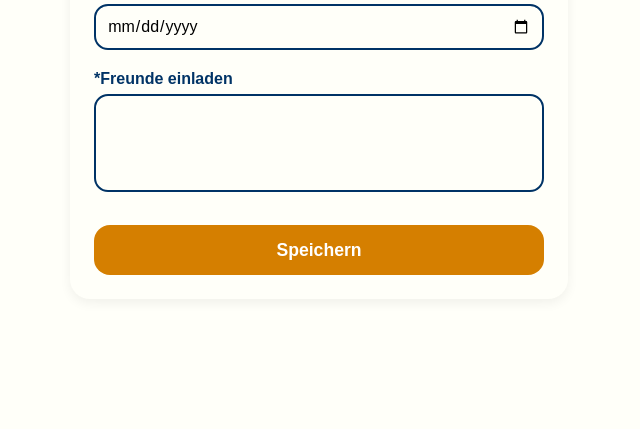
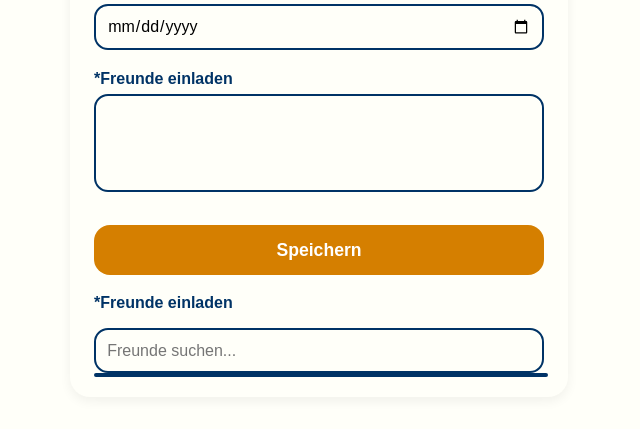
Before and after one commit to wera-burkhalter/im4, a PHP site: page /create.html in a window 1280 px wide. Shown: the part 755-1184 px from the top of the page, without its empty margins (321-961 px from the left). Before the commit the page ends 1030 px from the top, so only its background shows below. Run offline with PHP 8.4, Linux system fonts and the light colour scheme; data that the repository does not hold is empty; a stand-in replaces the project's code that opens the database connection.

Commit message:
create: friends überarbeitet
selection mit texteingabe, auswahl anzeigen und wieder löschen können

```diff
--- a/create.html
+++ b/create.html
@@ -53,8 +53,11 @@
         </select>
 
         <button type="submit">Speichern</button>
-        <div id="successPopup" class="success-popup" style="display: none;">
-            Dein Event wurde erfolgreich erstellt!
+        <div class="friend-select">
+            <label>*Freunde einladen</label>
+            <div id="selectedFriends" class="selected-friends"></div>
+            <input type="text" id="friendSearch" placeholder="Freunde suchen..." autocomplete="off">
+            <div id="friendResults" class="friend-results"></div>
         </div>
     </form>
 
--- a/css/create.css
+++ b/css/create.css
@@ -152,3 +152,74 @@ form#eventForm button[type="submit"]:hover {
   opacity: 1;
   transform: translate(-50%, -55%);
 }
+
+/* --- Friends Select --- */
+.friend-select {
+  margin-top: 1rem;
+  position: relative;
+}
+
+#friendSearch {
+  width: 100%;
+  padding: 0.7rem;
+  font-size: 1rem;
+  border: 2px solid #003366;
+  border-radius: 14px;
+  margin-top: 0.5rem;
+}
+
+.friend-results {
+  position: absolute;
+  width: 100%;
+  background: #fffff9;
+  border: 2px solid #003366;
+  border-radius: 10px;
+  max-height: 200px;
+  overflow-y: auto;
+  z-index: 10;
+}
+
+.friend-results div {
+  padding: 0.5rem;
+  cursor: pointer;
+  border-bottom: 1px solid #ccc;
+}
+
+.friend-results div:hover {
+  background-color: #e6f0ff;
+}
+
+.selected-friends {
+  display: flex;
+  flex-wrap: wrap;
+  gap: 0.5rem;
+  margin-top: 0.5rem;
+}
+
+.selected-friend {
+  display: flex;
+  align-items: center;
+  background-color: #fff;
+  border: 2px solid #003366;
+  border-radius: 999px;
+  padding: 0.3rem 0.7rem;
+  box-shadow: 1px 1px 4px rgba(0,0,0,0.2);
+}
+
+.selected-friend img {
+  width: 30px;
+  height: 30px;
+  border-radius: 50%;
+  margin-right: 0.5rem;
+}
+
+.selected-friend span {
+  font-weight: 500;
+}
+
+.selected-friend .remove {
+  margin-left: 0.5rem;
+  cursor: pointer;
+  font-weight: bold;
+  color: #900;
+}
```
Also changed, not shown: js/create.js (+54 -9 lines).
